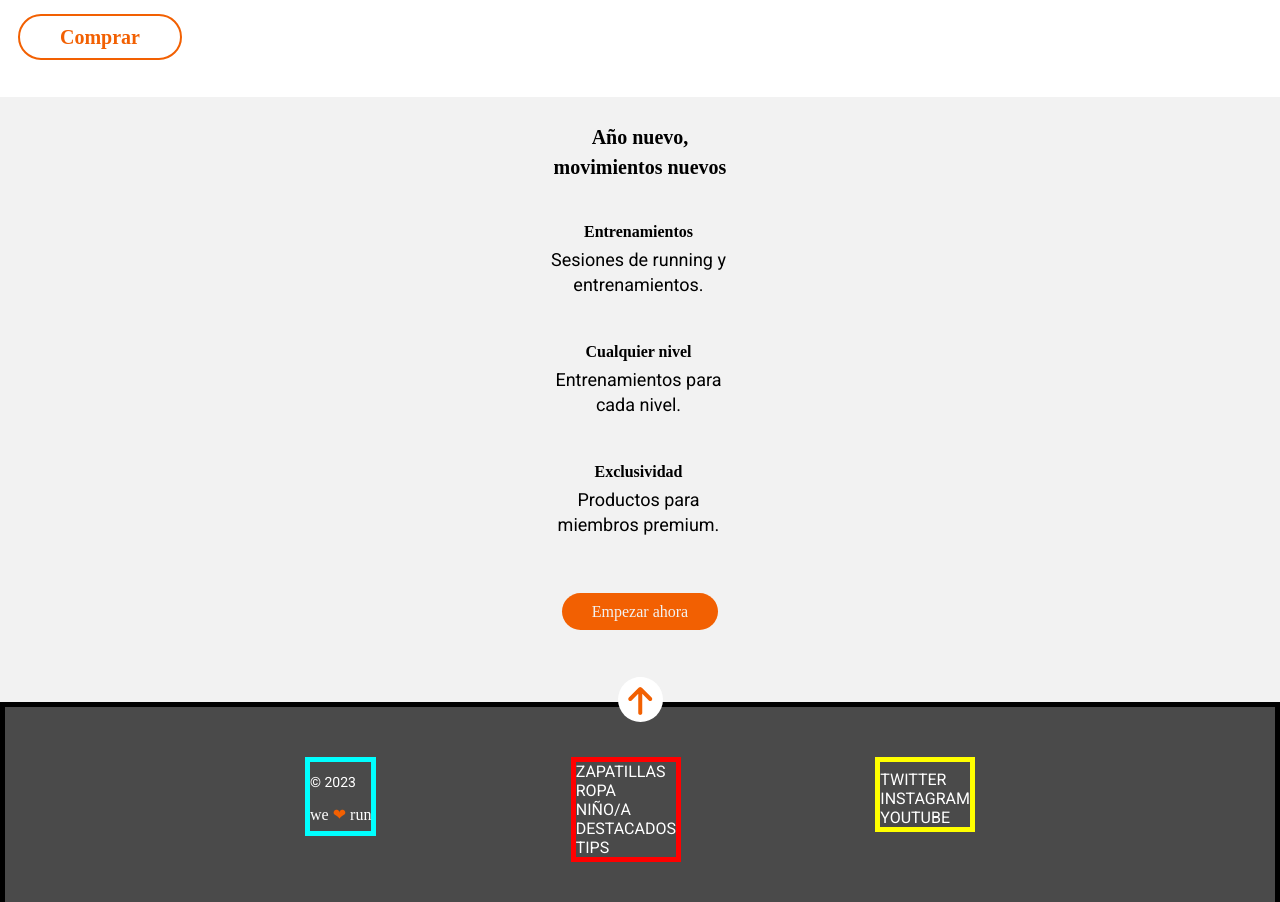
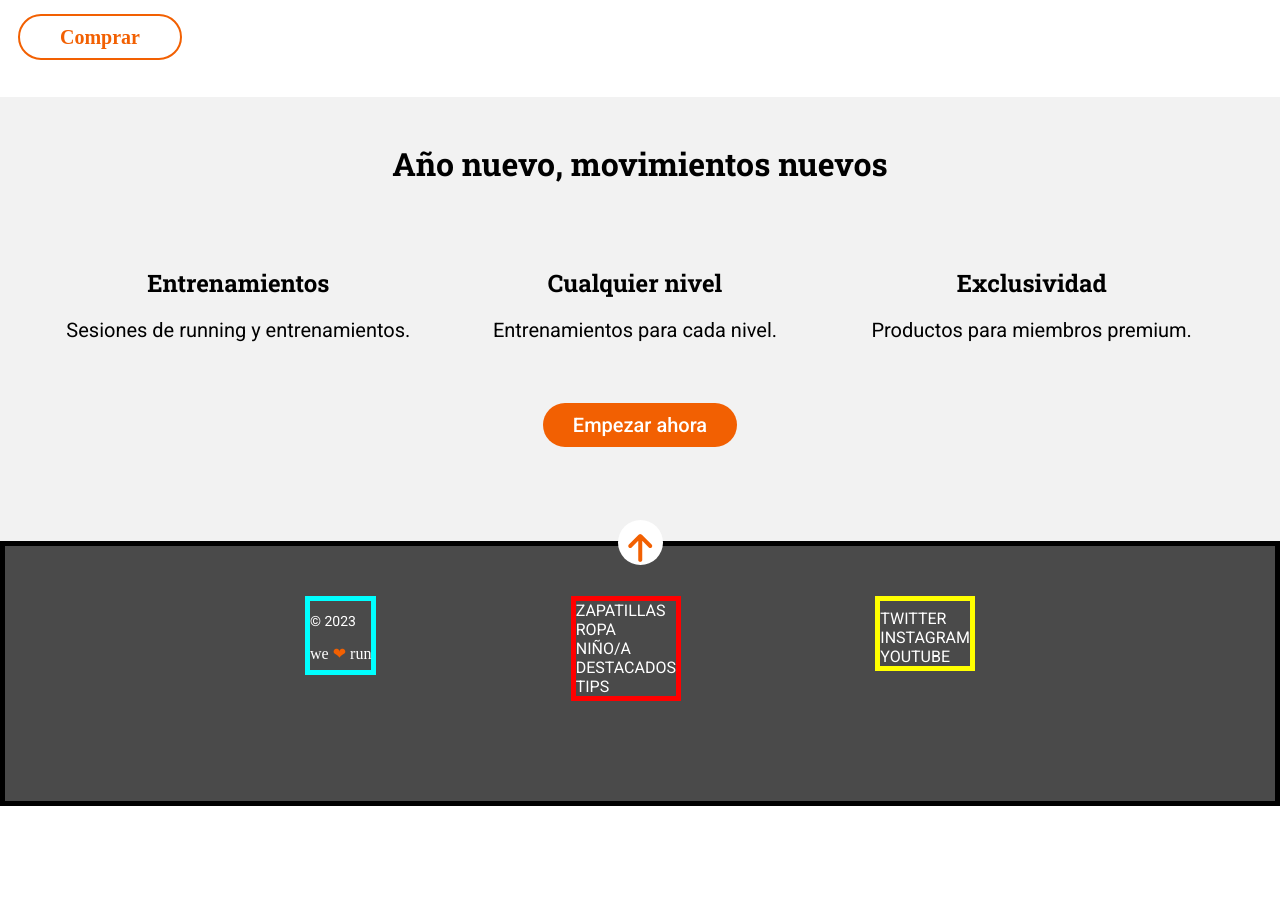
Before and after one commit to LaiaRuizM/we-run-given-design, a website: page src/html/index.html in a window 1280 px wide. Shown: the part 924-1826 px from the top of the page. After the commit the page ends 1730 px from the top, so only its background shows below. Drawn offline with nearby package versions, Linux system fonts and the light colour scheme; files that its build step writes are made by us from their sources; files whose address does not match are found by name.

Commit message:
add media queries section two

```diff
--- a/src/html/partials/main.html
+++ b/src/html/partials/main.html
@@ -28,20 +28,20 @@
     <h3 class="sectiontwo__title">Año nuevo, movimientos nuevos</h3>
     <div class="sectiontwo__container">
       <article class="sectiontwo__article">
-        <h4 class="sectiontwo__title2">Entrenamientos</h4>
+        <h4 class="sectiontwo__title--report">Entrenamientos</h4>
         <p class="sectiontwo__text">Sesiones de running y entrenamientos.</p>
       </article>
       <article class="sectiontwo__article">
-        <h4 class="sectiontwo__title2">Cualquier nivel</h4>
+        <h4 class="sectiontwo__title--report">Cualquier nivel</h4>
         <p class="sectiontwo__text">Entrenamientos para cada nivel.</p>
       </article>
       <article class="sectiontwo__article">
-        <h4 class="sectiontwo__title2">Exclusividad</h4>
+        <h4 class="sectiontwo__title--report">Exclusividad</h4>
         <p class="sectiontwo__text">Productos para miembros premium.</p>
       </article>
     </div>
     <a class="sectiontwo__button" href="#" >Empezar ahora</a>
-    <div class="sectiontwo__container2">
+    <div class="sectiontwo__container--knob">
       <a href="#hero_anchor" class="sectiontwo__link">
         <img class="sectiontwo__arrow" src="./assets/images/ico-arrow.svg" alt="Button with upper scroll">
       </a>
--- a/src/scss/core/_variables.scss
+++ b/src/scss/core/_variables.scss
@@ -2,12 +2,12 @@
 
 
 // -- FONTS --
-$roboto_slab_32: 700 32px 'Robo Slab', serif;
-$roboto_slab_30: 700 30px 'Robo Slab', serif;
-$roboto_slab_28: 700 28px 'Robo Slab', serif;
-$roboto_slab_24: 700 24px 'Robo Slab', serif;
-$roboto_slab_20: 700 20px 'Robo Slab', serif;
-$roboto_slab_18: 700 18px 'Robo Slab', serif;
+$roboto_slab_32: 700 32px 'Roboto Slab', serif;
+$roboto_slab_30: 700 30px 'Roboto Slab', serif;
+$roboto_slab_28: 700 28px 'Roboto Slab', serif;
+$roboto_slab_24: 700 24px 'Roboto Slab', serif;
+$roboto_slab_20: 700 20px 'Roboto Slab', serif;
+$roboto_slab_18: 700 18px 'Roboto Slab', serif;
 $roboto_med_20: 500 20px 'Roboto', sans-serif;
 $roboto_reg_24: 400 24px 'Roboto', sans-serif;
 $roboto_reg_20: 400 20px 'Roboto', sans-serif;
--- a/src/scss/layout/_sectiontwo.scss
+++ b/src/scss/layout/_sectiontwo.scss
@@ -3,37 +3,26 @@
     text-align: center;
     padding: 25px 0 5px;
 
-    // @media all and (min-width: 768px) {
-        // .sectiontwo {
-        //     padding: 45px 0 11px;
-        // }
-    // }
 
-    // @media all and (min-width: 1200px) {
-    //     .sectiontwo {
-    //          padding-bottom: 21px;
-    // }
-    // }
 
     &__title {
         font: $roboto_slab_20;
         width: 18ch;
         line-height: 30px;
         margin: 0 auto;
-        margin-bottom: 30px
+        margin-bottom: 30px;
+
+
+
+
+        &--report {
+            font: $roboto_slab_18;
+            line-height: 30px;
+        }
     }
 
-    // @media all and (min-width: 768px) {
-    //     .sectiontwo__title {
-    //         line-height: 45px;
-    //         font: $roboto_slab_28;
-    //     }
 
-    // @media all and (min-width: 1200px) {
-    //     .sectiontwo__title {
-    //         line-height: 45px;
-    //         font: $roboto_slab_32;
-    //     }
+
 
     &__container {
         display: flex;
@@ -41,35 +30,31 @@
         justify-content: center;
         align-items: center;
         text-align: center;
+
+
+
+        &--knob {
+            display: flex;
+            align-items: center;
+            justify-content: center;
+            position: relative;
+            margin: auto;
+            width: 45px;
+            height: 45px;
+            top: 25px;
+            background-color: $color-white-text1;
+            border-radius: 50%;
+        }
     }
 
-    // @media all and (min-width: 768px) {
-    //     .sectiontwo__container {
-    //         display: grid;
-    //         grid-template-columns: 1fr 1fr 1fr;
-    //         column-gap: 20px;
-    //         padding:0 29px 0 47px;
-    //     }
 
-    // @media all and (min-width: 1200px) {
-    //     .sectiontwo__container {
-    //         padding: 0 60px 0 50px;
-    //     }
 
     &__article {
         padding: 20px 70px 5px 67px;
         flex-direction: initial;
     }
 
-        // @media all and (min-width: 768px) {
-        //     .sectiontwo__article {
-        //         padding: 38px 0 0 0;
-        // }
 
-        // @media all and (min-width: 1200px) {
-        //     .sectiontwo__article {
-        //         padding: 52px 0 0 0;
-        // }
 
     &__title2 {
         // poner fuente
@@ -85,24 +70,12 @@
         line-height: 25px;
     }
 
-    // @media all and (min-width: 768px) {
-    //     .sectiontwo__text{
-    //         font: $roboto_reg_20
-    //         padding-top: 18px;
-    //         line-height 25px;
-    // }
 
-    // @media all and (min-width: 1200px) {
-    //     .sectiontwo__text{
-    //         font: $roboto_reg_20
-    //         padding-top: 26px;
-    //         line-height 25px;
-    // }
 
     &__button {
         //cursor: crosshair;
-        background-color: #f26002;
-        //poner fuente robotomedium 20px
+        background-color: $color-orange-primary;
+        font: $roboto_med_20;
         border: none;
         border-radius: 25px;
         margin-top: 30px;
@@ -112,22 +85,24 @@
         padding-bottom: 10px;
         padding-left: 30px;
         padding-right: 30px;
-        color: #f2f2f2;
+        color: $color-white-text1;
     }
 
-    &__container2 {
-        display: flex;
-        justify-content: center;
-        //align-content: center;
-        position: relative;
-        width: 45px;
-        height: 45px;
-        top: 25px;
-        background-color: #ffffff;
-        border-radius: 50%;
-        margin: auto;
-        //border: 5px solid cyan;
-    }
+
+
+    // &__container2 {
+    //     display: flex;
+    //     justify-content: center;
+    //     //align-content: center;
+    //     position: relative;
+    //     width: 45px;
+    //     height: 45px;
+    //     top: 25px;
+    //     background-color: #ffffff;
+    //     border-radius: 50%;
+    //     margin: auto;
+    //     //border: 5px solid cyan;
+    // }
 
     &__arrow {
         display: flex;
@@ -150,6 +125,79 @@
 }
 
 
+@media all and (min-width: 768px) {
+    .sectiontwo {
+        padding: 45px 0 11px;
+    }
 
+    .sectiontwo__title {
+        line-height: 45px;
+        font: $roboto_slab_28;
+        width: auto; // De esta manera, evitamos que esté el título en dos líneas, ya que en la versión móvil, tiene 18ch.
+    }
 
-//MIRAR LA PARTE DE TITLE2 Y ARTICLES!
+    .sectiontwo__title--report {
+        line-height: 30px;
+        font: $roboto_slab_24;
+    }
+
+    .sectiontwo__container {
+        display: grid;
+        grid-template-columns: 1fr 1fr 1fr;
+        column-gap: 20px;
+        padding:0 29px 0 47px;
+    }
+
+    .sectiontwo__container--knob {
+         top: 32px;
+    }
+
+    .sectiontwo__article {
+        padding: 38px 0 0 0;
+    }
+
+    .sectiontwo__text{
+        font: $roboto_reg_20;
+        padding-top: 18px;
+        line-height: 25px;
+    }
+
+    .sectiontwo__button {
+        margin-top: 38px;
+    }
+}
+
+@media all and (min-width: 1200px) {
+    .sectiontwo {
+        padding-bottom: 21px;
+    }
+
+    .sectiontwo__title {
+        width: auto;
+        line-height: 45px;
+        font: $roboto_slab_32;
+    }
+
+    .sectiontwo__container {
+        padding: 0 60px 0 50px;
+    }
+
+    .sectiontwo__container--knob {
+        top: 45px;
+    }
+
+    .sectiontwo__article {
+        padding: 52px 0 0 0;
+    }
+
+    .sectiontwo__text{
+        font: $roboto_reg_20;
+        padding-top: 16px;
+        line-height: 30px;
+        width: auto;
+    }
+
+    .sectiontwo__button{
+        margin-top: 48px;
+    }
+}
```
